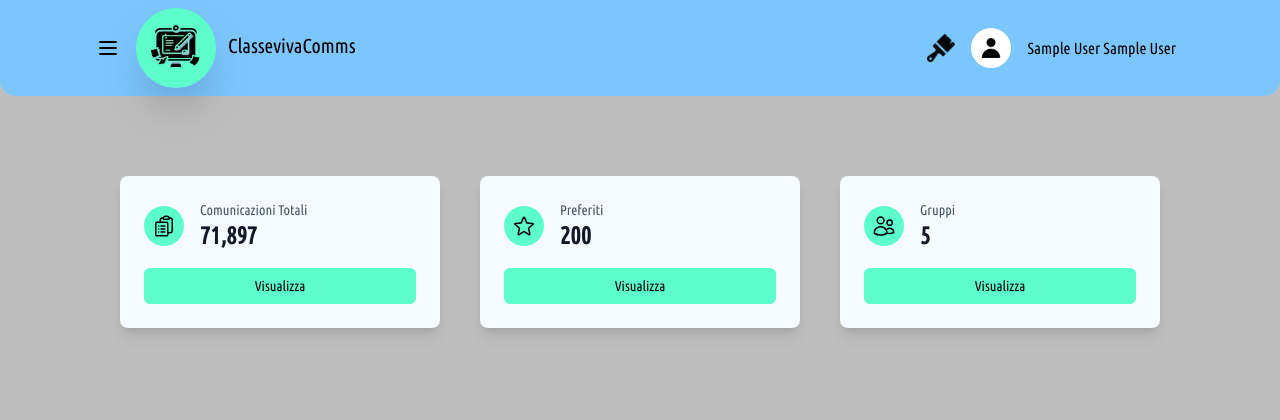
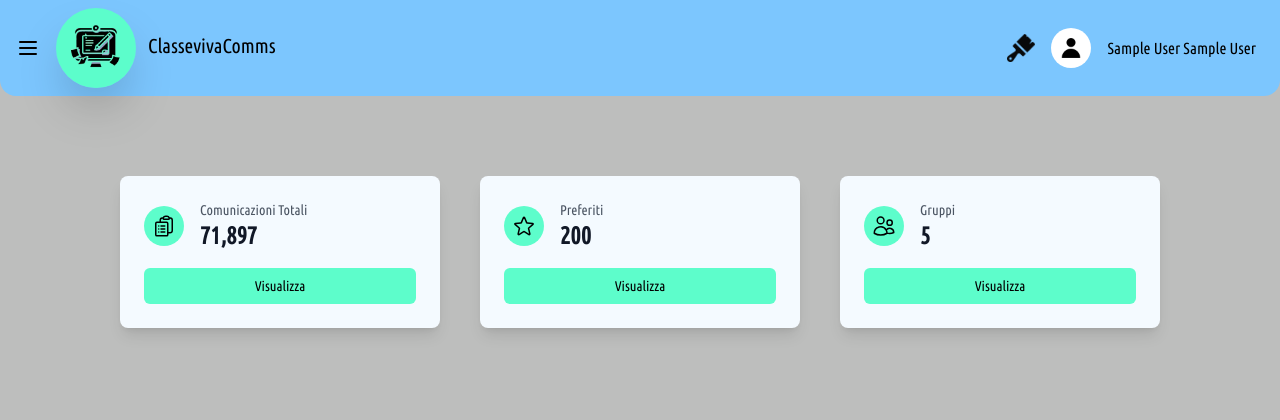
Before and after one commit to Cioffosplat/ClassevivaComms, a PHP site: page /projects/phpPages/mainPage.php in a window 1280 px wide. Shown: the top 420 px of the page. Run offline with PHP 8.4, Linux system fonts and the light colour scheme; the visitor is signed in with stand-in values (Sample User, id 1); some libraries are stand-ins or nearby versions.

Commit message:
Small fixes

```diff
--- a/index.php
+++ b/index.php
@@ -19,7 +19,7 @@ session_start();
     <script src="https://cdnjs.cloudflare.com/ajax/libs/jquery/3.6.0/jquery.min.js"></script>
 </head>
 <body>
-<div id="header" class="px-20 py-2 flex justify-between items-center rounded-b-2xl">
+<div id="header" class="py-2 flex justify-between items-center rounded-b-2xl">
     <div class="inline-flex px-12">
         <img id="logo" class="w-20 h-20 rounded-full cursor-pointer shadow-2xl hover" onclick="redirectToHomepage()" src="resources/images/logos/logotheme0.jpg" alt="Logo">
         <p class="text-xl pt-6 px-3 ">ClassevivaComms</p>
--- a/phpPages/mainPage.php
+++ b/phpPages/mainPage.php
@@ -58,7 +58,7 @@ if (isset($_POST['logout'])) {
 <!-- MainPage Section -->
 <div id="mainPage" class="h-screen overflow-hidden bg-gray-200">
     <!-- Sidebar Section-->
-    <div class=" flex-col absolute w-56 min-h-screen overflow-y-auto transition-transform transform -translate-x-full ease-in-out duration-300 rounded-r-2xl"
+    <div class=" flex-col absolute w-60 min-h-screen overflow-y-auto transition-transform transform -translate-x-full ease-in-out duration-300 rounded-r-2xl"
          id="sidebar">
         <button class="absolute top-0 right-0 m-4 text-white">
             <svg xmlns="http://www.w3.org/2000/svg" class="h-6 w-6" fill="none" viewBox="0 0 24 24"
@@ -84,7 +84,7 @@ if (isset($_POST['logout'])) {
         </div>
     </div>
     <!-- Header Section-->
-        <div id="header" class="px-20 py-2 flex justify-between items-center rounded-b-2xl">
+        <div id="header" class="py-2 flex justify-between items-center rounded-b-2xl">
             <div class="inline-flex">
                 <button class="px-4 text-black hover:text-gray-700" id="open-sidebar">
                     <svg class="w-6 h-6" fill="none" stroke="currentColor" viewBox="0 0 24 24" xmlns="http://www.w3.org/2000/svg">
```
